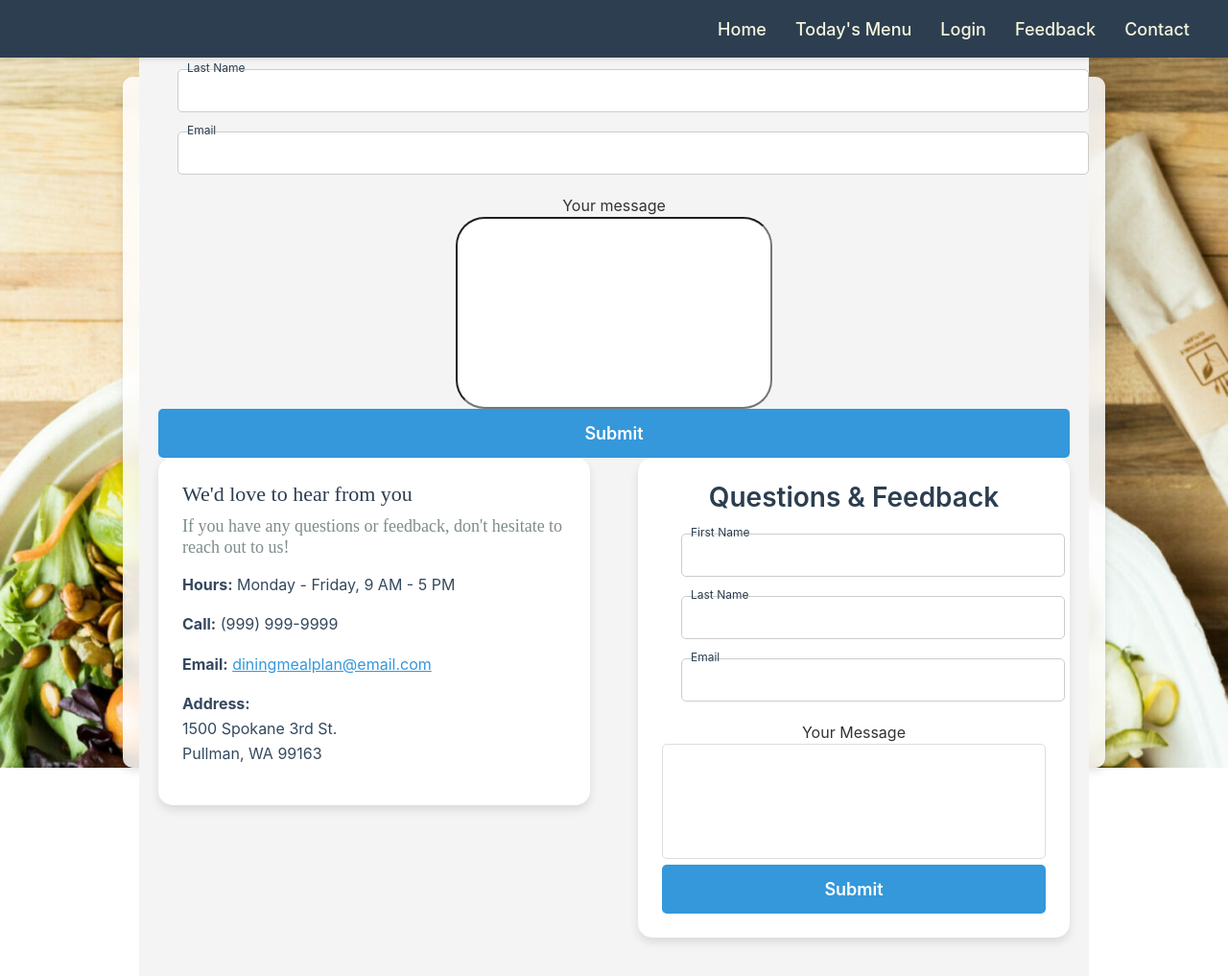
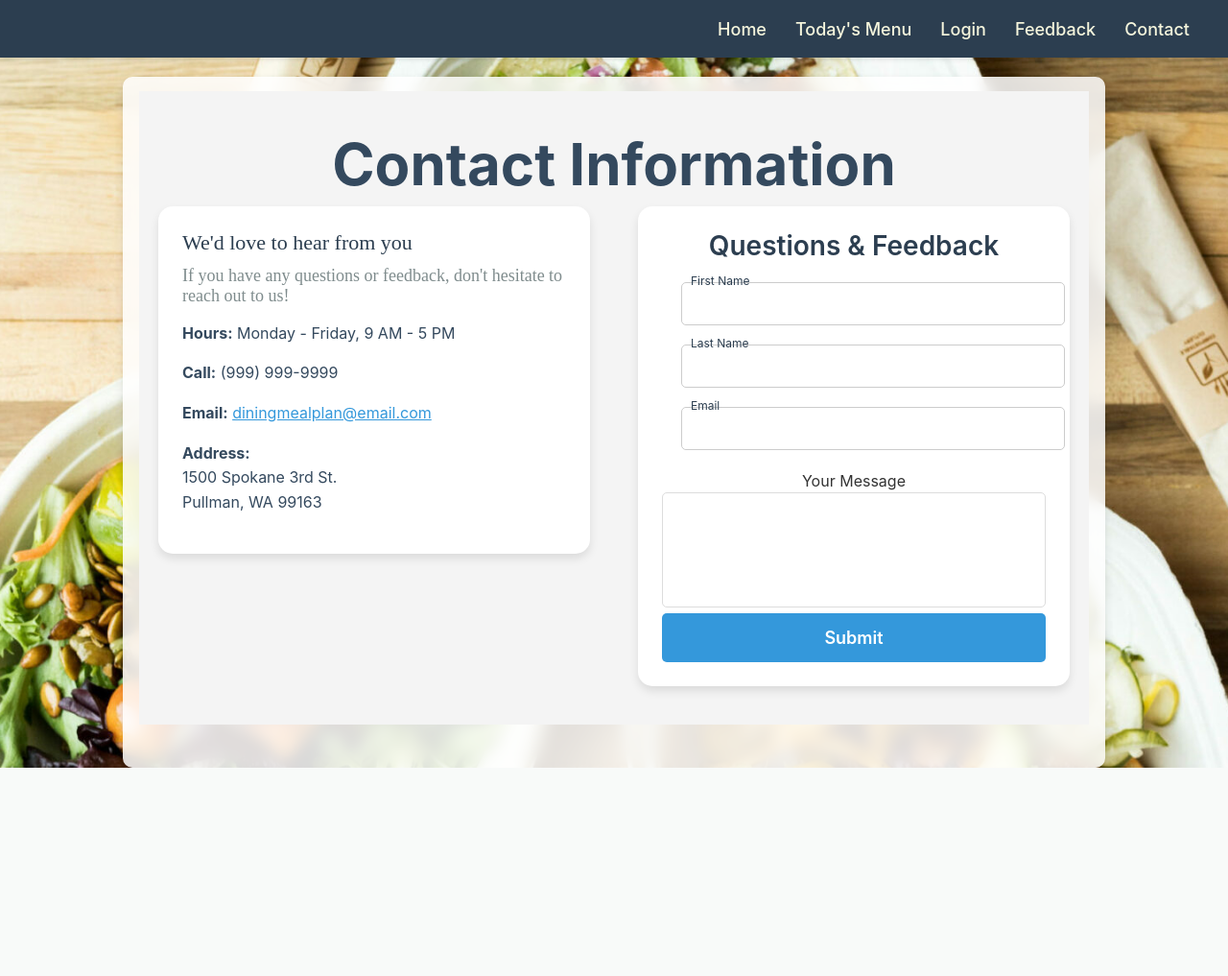
Before and after one commit to Jaehong-username/dininghall-mealplan, a Flask app: page /contact in a window 1280 px wide. Shown: the whole page at 96% size. After the commit the page ends 800 px from the top, so only its background shows below. Run offline with Flask 3, Linux system fonts and the light colour scheme; some libraries are stand-ins or nearby versions.

Commit message:
Update contact.html
Fixed the contact ui

```diff
--- a/src/templates/contact.html
+++ b/src/templates/contact.html
@@ -8,33 +8,6 @@
         <h1 class="title">Contact Information</h1>
 
 
-        <div class = "message">
-            <div class = "form-box login">
-                <h2>Questions & Feedback</h2>
-                <form action = "#" method = "get" onsubmit="return validateEmail()">
-
-                    <div class = "input-box">
-                        <input type = "name" required>
-                        <label>First Name</label>
-                    </div>
-
-                    <div class = "input-box">
-                        <input type = "name" required>
-                        <label>Last Name</label>
-                    </div>
-
-                    <div class = "input-box">
-                        <input type = "email" required>
-                        <label>Email</label>
-                    </div>
-
-                    <div class ="message-form">
-                        <label>Your message</label>
-                        <br />
-                        <input type="text" name="message" value="">
-                    </div>
-                    <button type="button" class="btn btn-success">Submit</button>
-                </form>
 
         <div class="contact">
             <div class="contact-info">
```
